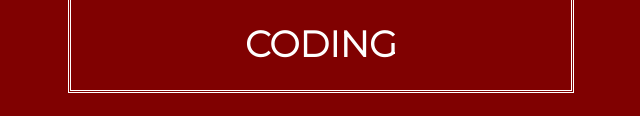
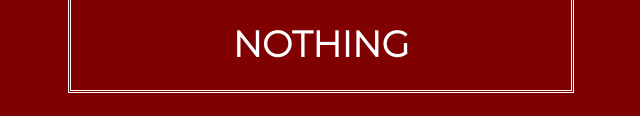
Before and after one commit to azlina1978/html_day1, a plain HTML site: page latihan1.html in a window 1280 px wide. Shown: the part 416-532 px from the top of the page, without its empty margins (319-959 px from the left). Drawn offline with Linux system fonts and the light colour scheme.

Commit message:
I just added something

```diff
--- a/latihan1.html
+++ b/latihan1.html
@@ -33,7 +33,7 @@
 		    <h2>AND<h2/>
 	<!--	<h1><span class="smaller">&</span></h1> -->
 		<h1>DO<h1/>
-		<h1>CODING<h1/>
+		<h1>NOTHING<h1/>
 </div>
 </body>
 </html>
```
